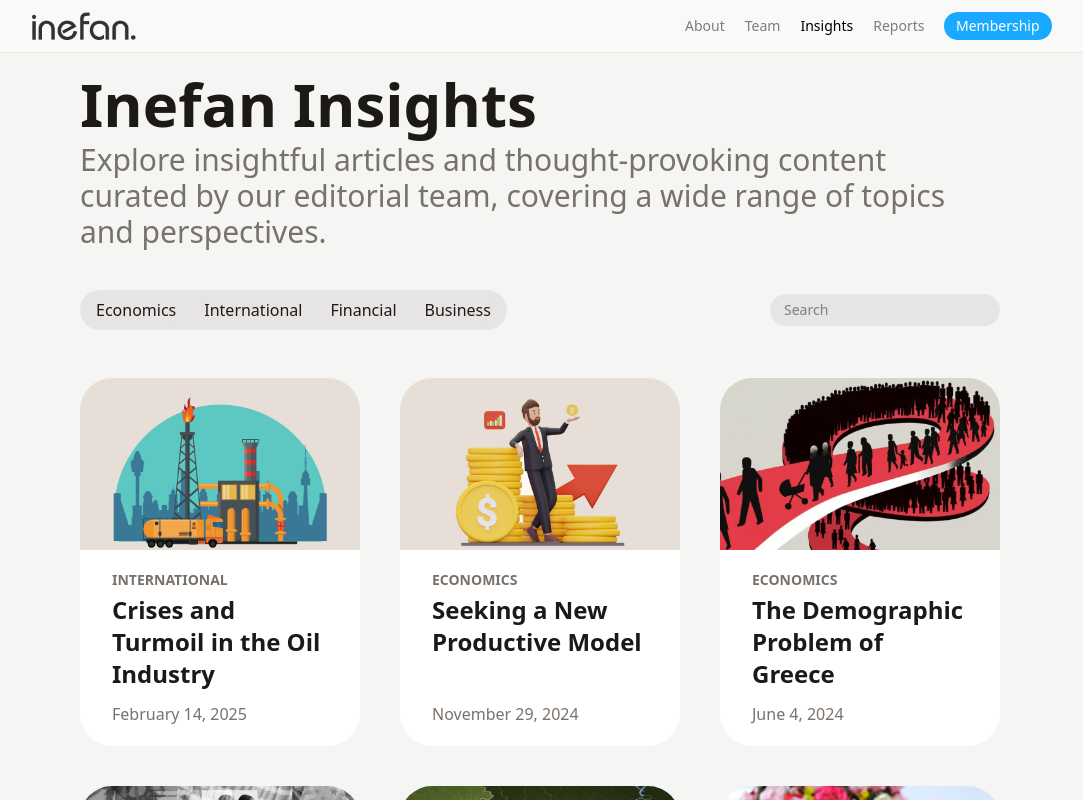
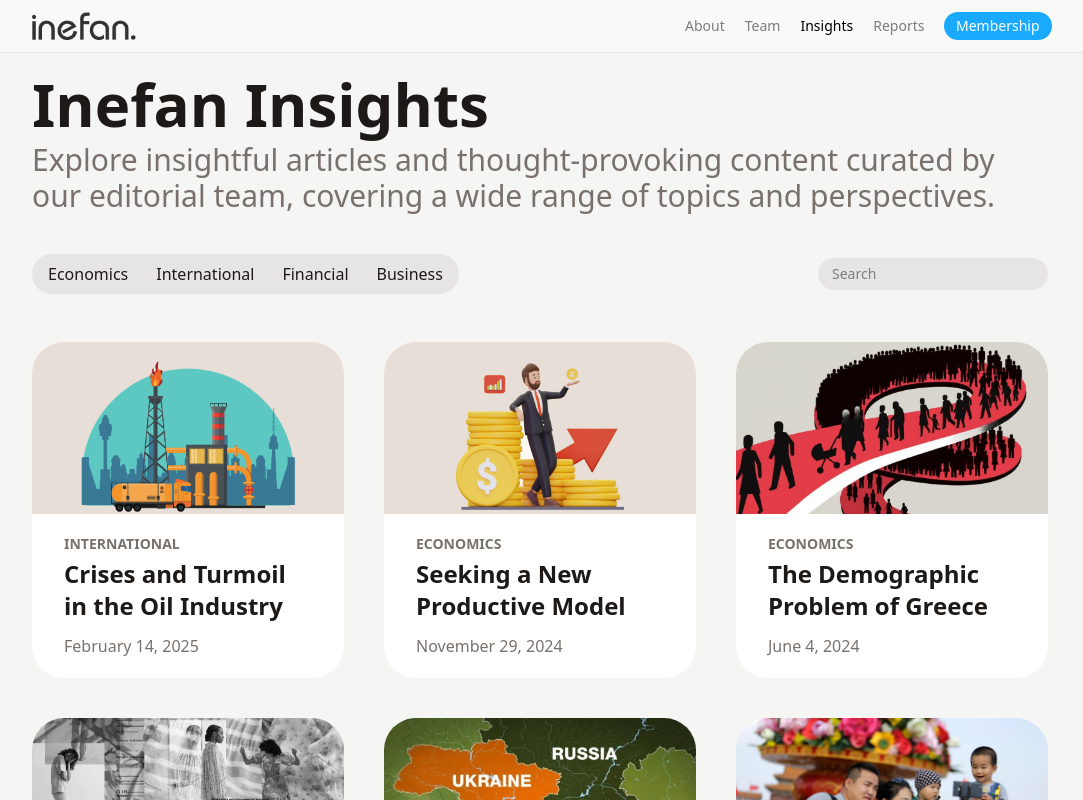
Before and after one commit to andreaschrysopoulos/react-app-2, a React (Vite) app: page /articles in a window 1280 px wide. Shown: the top 800 px of the page, without its empty margins (100-1183 px from the left). Built offline with nearby package versions, Linux system fonts and the light colour scheme.

Commit message:
Adjust article component dimensions and improve layout for better responsiveness

```diff
--- a/src/components/Article.jsx
+++ b/src/components/Article.jsx
@@ -1,6 +1,6 @@
 const Article = ({ category, title, date, picture }) => {
   return (
-    <a href="" className='cursor-pointer max-w-70 min-w-70 h-full'>
+    <a href="" className='cursor-pointer max-w-78 min-w-70 h-full'>
 
       {/* Container */}
       <div className='group flex flex-col h-full rounded-4xl bg-white dark:bg-stone-900'>
--- a/src/pages/Articles.jsx
+++ b/src/pages/Articles.jsx
@@ -56,23 +56,23 @@ const Articles = () => {
     if (filteredArticles.some((article) => article !== null))
       return filteredArticles
     else
-      return <div className='max-w-79 min-w-79 h-full text-lg opacity-80'>No matching articles found.</div>
+      return <div className='max-w-78 min-w-78 h-full text-lg opacity-80'>No matching articles found.</div>
   }
 
 
   return (
     <div className='flex-auto flex flex-col justify-start pb-15 px-5'>
-      <div className="max-w-5xl mx-auto flex flex-col w-70 blogMedium:w-150 blogLarge:w-min">
+      <div className="max-w-5xl mx-auto flex flex-col w-70 team2:w-166 team3:w-min">
 
         {/* Page Header */}
-        <span className='font-semibold blogLarge:text-6xl text-5xl  mb-2'>Inefan Insights</span>
-        <span className='blogLarge:text-3xl text-2xl blogLarge:mb-10 blogMedium:mb-8 mb-5 dark:text-stone-400 text-stone-500 w-fit'>Explore insightful articles and thought-provoking content curated by our editorial team, covering a wide range of topics and perspectives.</span>
+        <span className='font-semibold team3:text-6xl text-5xl mb-2'>Inefan Insights</span>
+        <span className='team3:text-3xl text-2xl team3:mb-10 team2:mb-8 mb-5 dark:text-stone-400 text-stone-500 w-fit'>Explore insightful articles and thought-provoking content curated by our editorial team, covering a wide range of topics and perspectives.</span>
 
         {/* Filter */}
         <BlogFilter selected={selected} setSelected={setSelected} />
 
         {/* Articles Container */}
-        <div ref={articleContainerRef} className='mt-10 grid grid-cols-1 blogMedium:grid-cols-2 blogLarge:grid-cols-3 gap-10 min-w-70 blogMedium:min-w-150 blogLarge:min-w-230'>
+        <div ref={articleContainerRef} className='mt-10 grid grid-cols-1 team2:grid-cols-2 team3:grid-cols-3 gap-10 min-w-70 team2:min-w-166 team3:min-w-254'>
           {displayArticles()}
         </div>
       </div>
--- a/src/style.css
+++ b/src/style.css
@@ -1,7 +1,7 @@
 @import 'tailwindcss';
 
 @theme {
-  --breakpoint-team2: 700px;
+  --breakpoint-team2: 705px;
   --breakpoint-team3: 1060px;
 
   --breakpoint-blogMedium: 640px;
```
